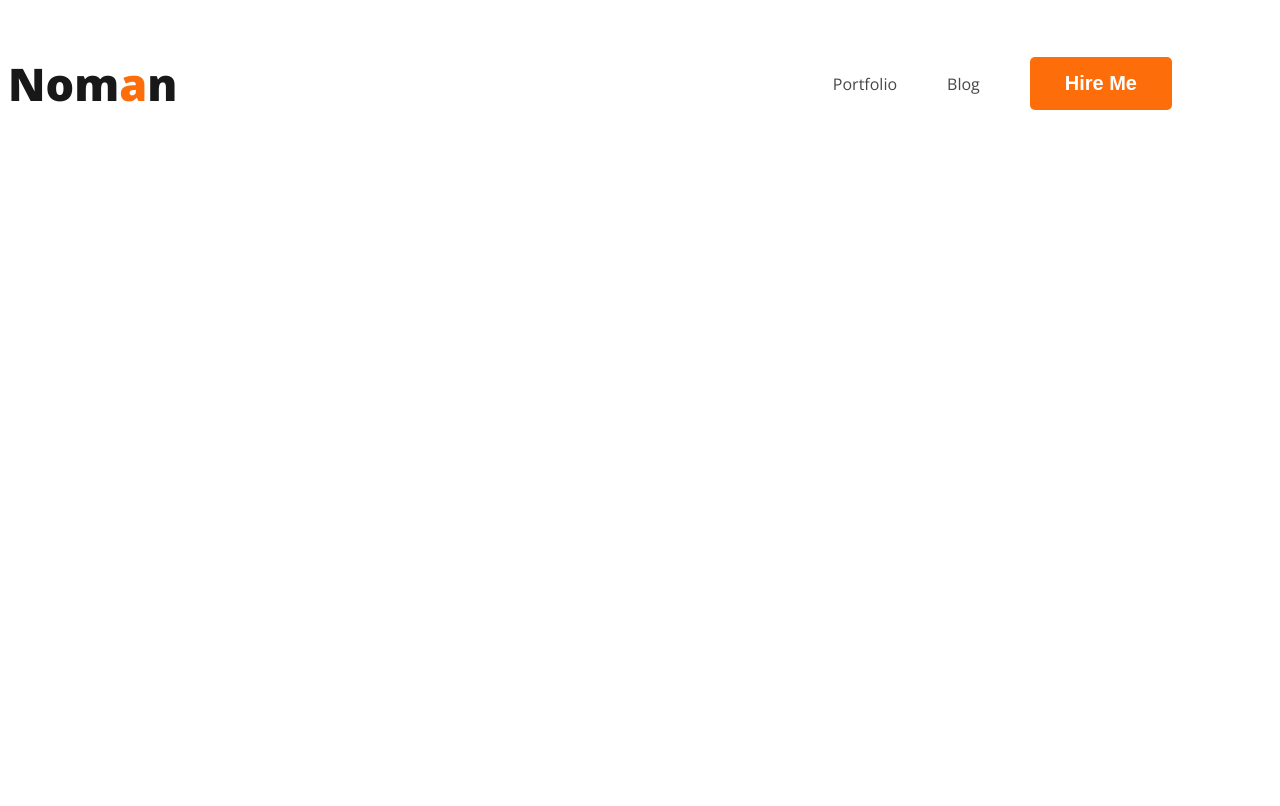
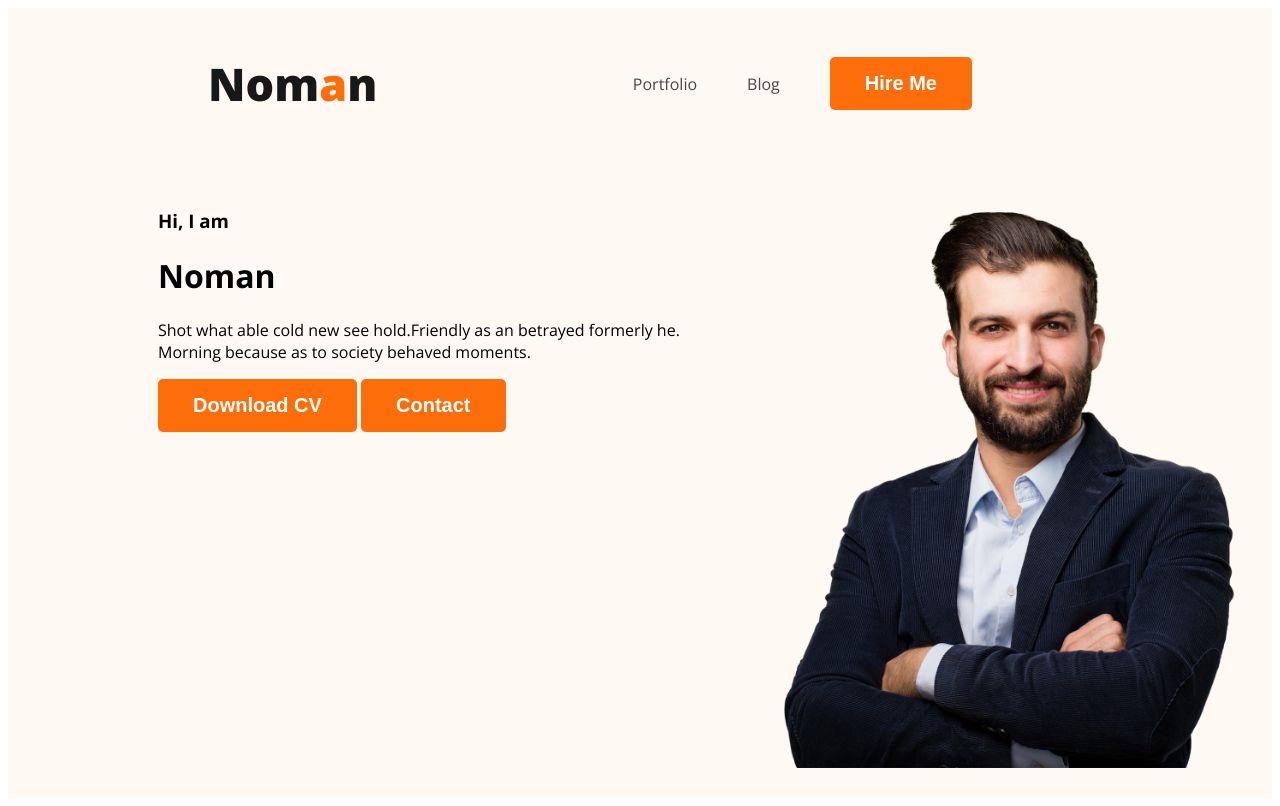
Before and after one commit to hmnoman95/web-developer-portfolio, a plain HTML site: page index.html in a window 1280 px wide. Drawn offline with nearby package versions, Linux system fonts and the light colour scheme.

Commit message:
banner added

```diff
--- a/index.html
+++ b/index.html
@@ -12,7 +12,7 @@
     <link rel="stylesheet" href="style/portfolio.css">
 </head>
 <body>
-    <header>
+    <header class="header">
         <nav>
             <h3 class="nav-title">Nom<span class="text-primary">a</span>n</h3>
             <ul>
@@ -21,6 +21,16 @@
                 <li><button class="btn-primary">Hire Me</button></li>
             </ul>
         </nav>
+        <div class="banner">
+        <div>
+            <h3 class="banner-greeting">Hi, I  am </h3>
+            <h1 class="banner-title">Noman</h1>
+            <p>Shot what able cold new see hold.Friendly as an betrayed formerly he. Morning because as to society behaved moments.</p>
+            <button class="btn-primary">Download CV</button>
+            <button class="btn-primary">Contact</button>
+        </div>
+        <img class="profile-pic" src="images/hardy.png" alt="">
+    </div>
     </header>
     <main>
 
--- a/style/portfolio.css
+++ b/style/portfolio.css
@@ -8,6 +8,7 @@ nav {
   display: flex;
   justify-content: space-between;
   align-items: center;
+  margin: 0 200px;
 }
 .text-primary {
   color: #fd6e0a;
@@ -43,3 +44,14 @@ nav a {
   text-decoration: none;
   color: #474747;
 }
+.header{
+    background-color:#FFF8F3;
+}
+/* header related style */
+.banner{
+    padding: 30px 30px 30px 150px;
+    display: flex;
+}
+.profile-pic{
+    width: 500px;
+}
```
